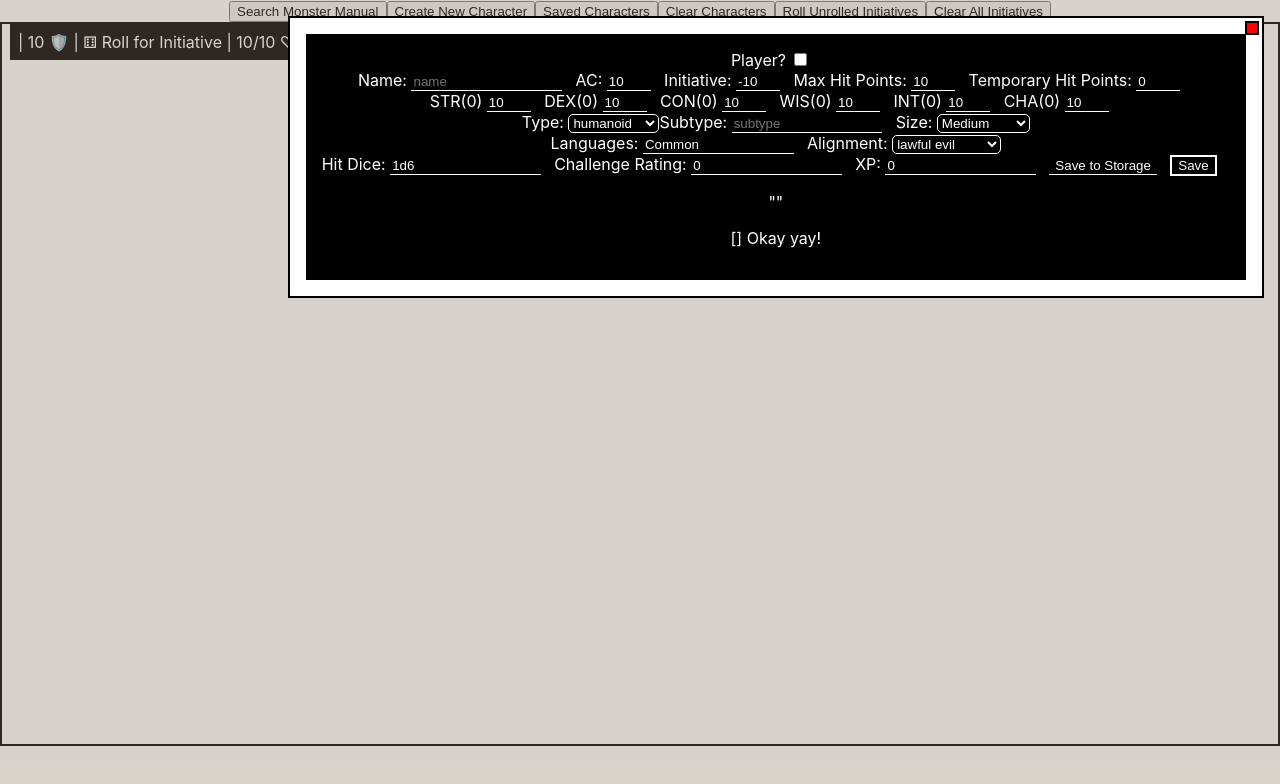
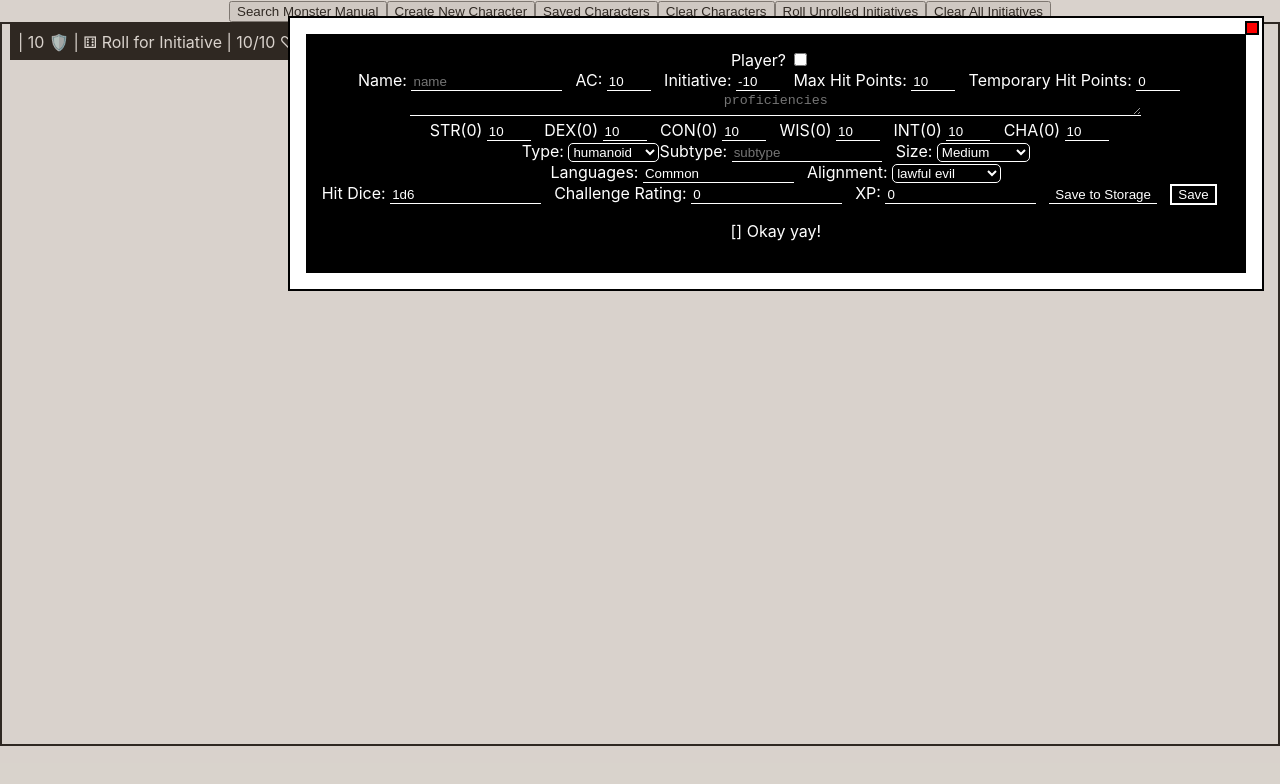
Before and after one commit to brewchetta/monstrous-initiative-tracker, a React (Create React App) app: page / in a window 1280 px wide. Both pictures are taken after a click on the button "Create New Character". Shown: the top 784 px of the page. Built offline with nearby package versions, Linux system fonts and the light colour scheme.

Commit message:
added text area for longer entries, moved proficiencies to text area

```diff
--- a/src/components/detail-modal/CharacterDetailCard.css
+++ b/src/components/detail-modal/CharacterDetailCard.css
@@ -9,6 +9,14 @@
   border: none;
   border-bottom: solid white 1px;
   color: white;
+}
+
+#character-detail-form textarea {
+  background: none;
+  border: none;
+  border-bottom: solid white 1px;
+  color: white;
+  text-align: center;
 }
 
 #character-detail-form input[type=submit] {
--- a/src/components/detail-modal/CharacterDetailCard.js
+++ b/src/components/detail-modal/CharacterDetailCard.js
@@ -1,6 +1,5 @@
 import { useState, useEffect } from "react"
 import { saveMonster } from '../../services/localstorage'
-import CharacterDetailProficiencies from './CharacterDetailProficiencies'
 import CharacterDetailActions from './CharacterDetailActions'
 import "./CharacterDetailCard.css"
 
@@ -53,6 +52,16 @@ export default function CharacterDetailCard({character, updateCharacter}) {
     )
   }
 
+  const renderTextArea = (name, width = "auto", height="auto") => {
+    return (
+      <textarea onChange={handleChange}
+      style={{width, height}}
+      name={name}
+      value={formInputs[name]}
+      placeholder={name.replace("_"," ")}/>
+    )
+  }
+
   const renderNumberField = (name) => {
     return (
       <input type="number"
@@ -89,6 +98,8 @@ export default function CharacterDetailCard({character, updateCharacter}) {
       <span>Max Hit Points: {renderNumberField("hit_points")}</span>
       <span>Temporary Hit Points: {renderNumberField("tempHP")}</span><br/>
 
+      <span>{renderTextArea("proficiencies", "80%", "1.5em")}</span><br/>
+
       <span>STR({modifier("strength")}) {renderNumberField("strength")}</span>
       <span>DEX({modifier("dexterity")}) {renderNumberField("dexterity")}</span>
       <span>CON({modifier("constitution")}) {renderNumberField("constitution")}</span>
@@ -109,7 +120,6 @@ export default function CharacterDetailCard({character, updateCharacter}) {
       <input type="button" value="Save to Storage" onClick={handleSaveToStorage} />
       <input type="submit" value="Save"/>
 
-      <CharacterDetailProficiencies proficiencies={character.proficiencies} />
       <CharacterDetailActions actions={character.actions} />
 
     </form>
--- a/src/components/detail-modal/CharacterDetailProficiencies.js
+++ /dev/null
@@ -1,11 +0,0 @@
-import { useState } from 'react'
-
-export default function CharacterDetailProficiencies({proficiencies}) {
-
-  const [profs, setProfs] = useState(proficiencies)
-
-  return (
-      <p>{JSON.stringify(proficiencies)}</p>
-  )
-
-}
```
